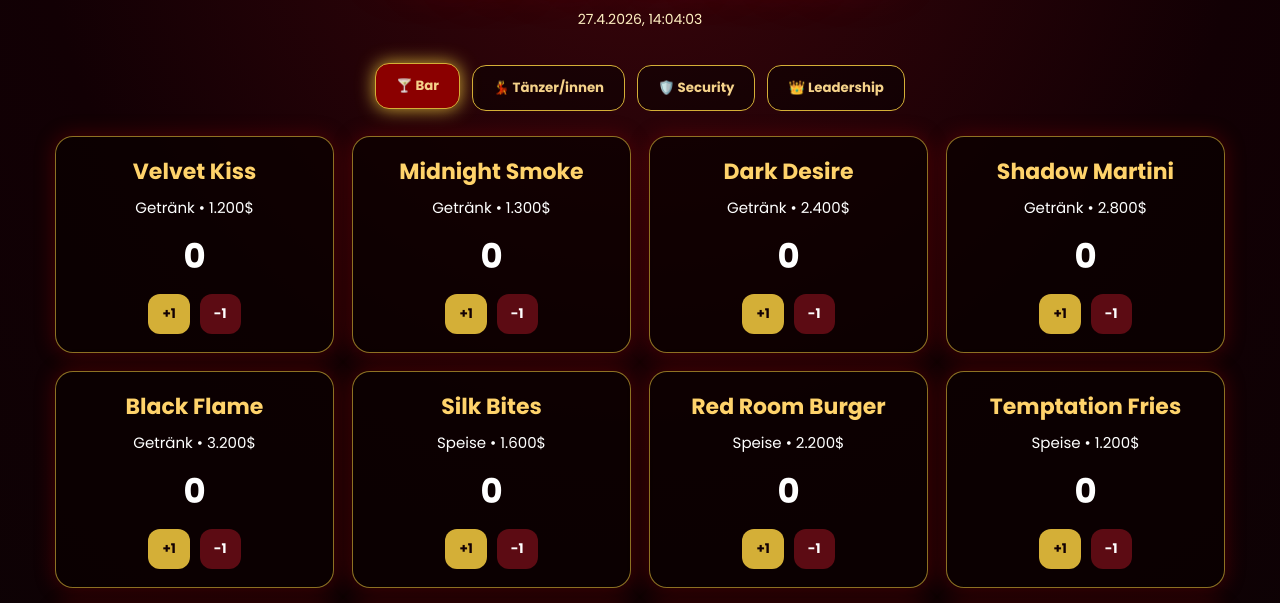
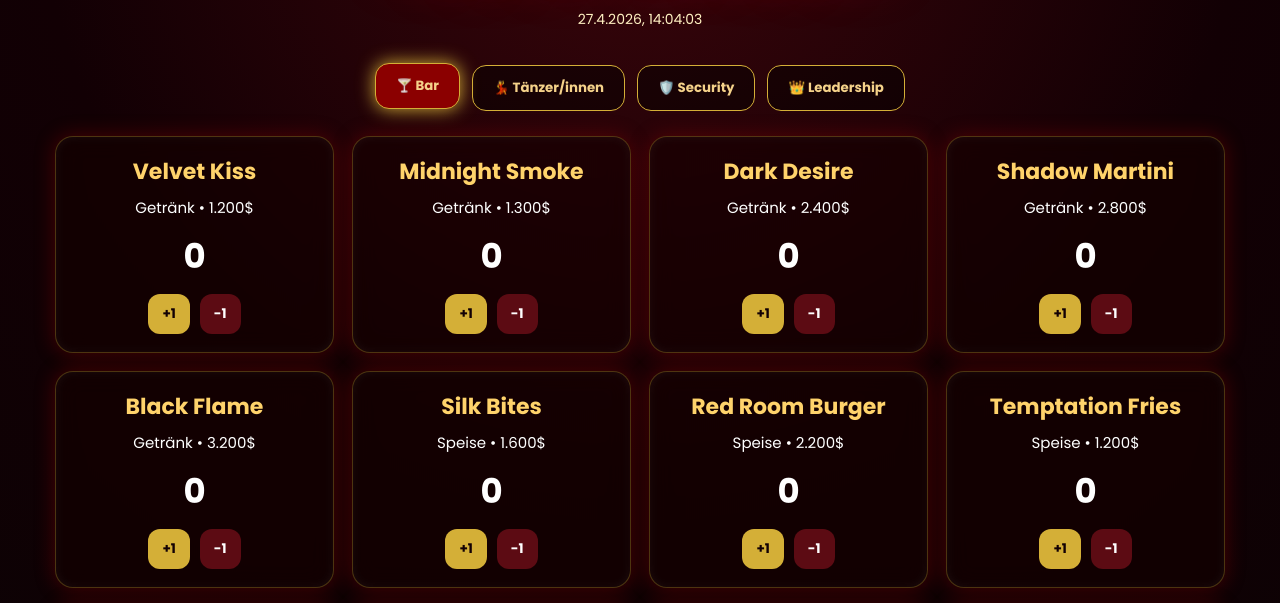
Before and after one commit to masonmilano/Velvet-Shadow-Rechner, a plain HTML site: page index.html in a window 1280 px wide. Shown: the part 134-737 px from the top of the page. Drawn offline with Linux system fonts and the light colour scheme.

Commit message:
Update index.html

```diff
--- a/index.html
+++ b/index.html
@@ -98,11 +98,32 @@ h1 {
 }
 
 .card {
-    background: rgba(10, 0, 0, 0.72);
-    border: 1px solid rgba(212,175,55,0.65);
+    background: rgba(20, 0, 0, 0.55); /* transparent */
+    border: 1px solid rgba(212,175,55,0.3);
     border-radius: 18px;
     padding: 18px;
-    box-shadow: 0 0 20px rgba(139,0,0,0.45);
+
+    backdrop-filter: blur(12px);
+    -webkit-backdrop-filter: blur(12px);
+
+    box-shadow:
+        0 0 20px rgba(139,0,0,0.45),
+        inset 0 0 10px rgba(255,255,255,0.05);
+
+    transition: 0.2s;
+}
+    .card:hover {
+    transform: scale(1.05);
+
+    background: linear-gradient(
+        145deg,
+        rgba(139,0,0,0.6),
+        rgba(0,0,0,0.8)
+    );
+
+    box-shadow:
+        0 0 25px rgba(212,175,55,0.6),
+        0 0 50px rgba(139,0,0,0.7);
 }
 
 .card h3 {
```
